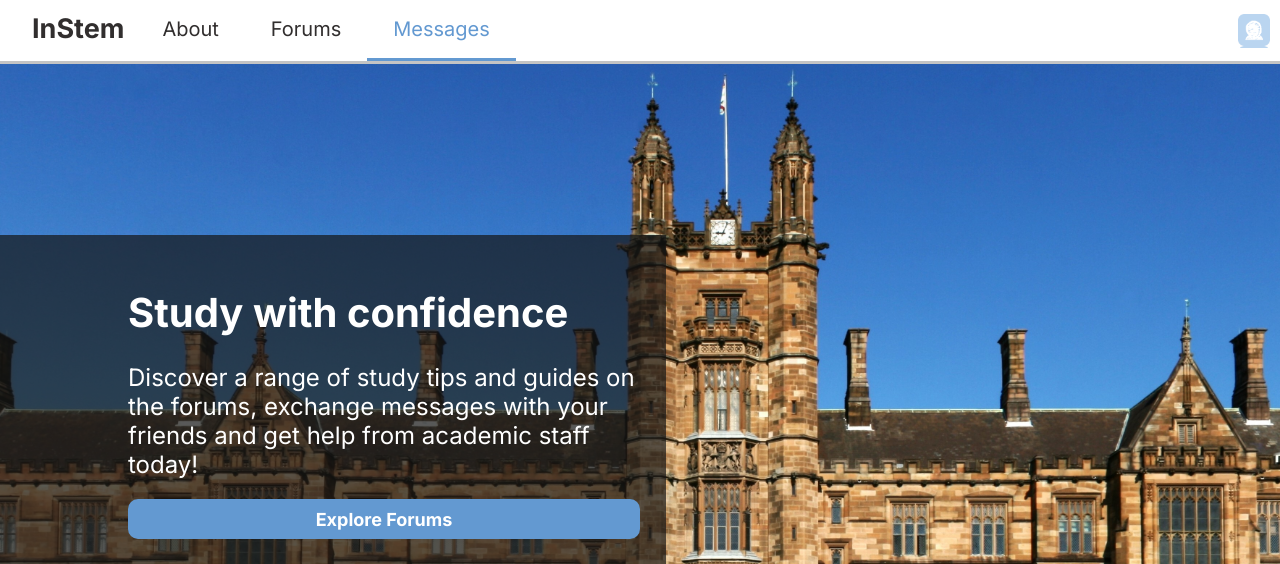
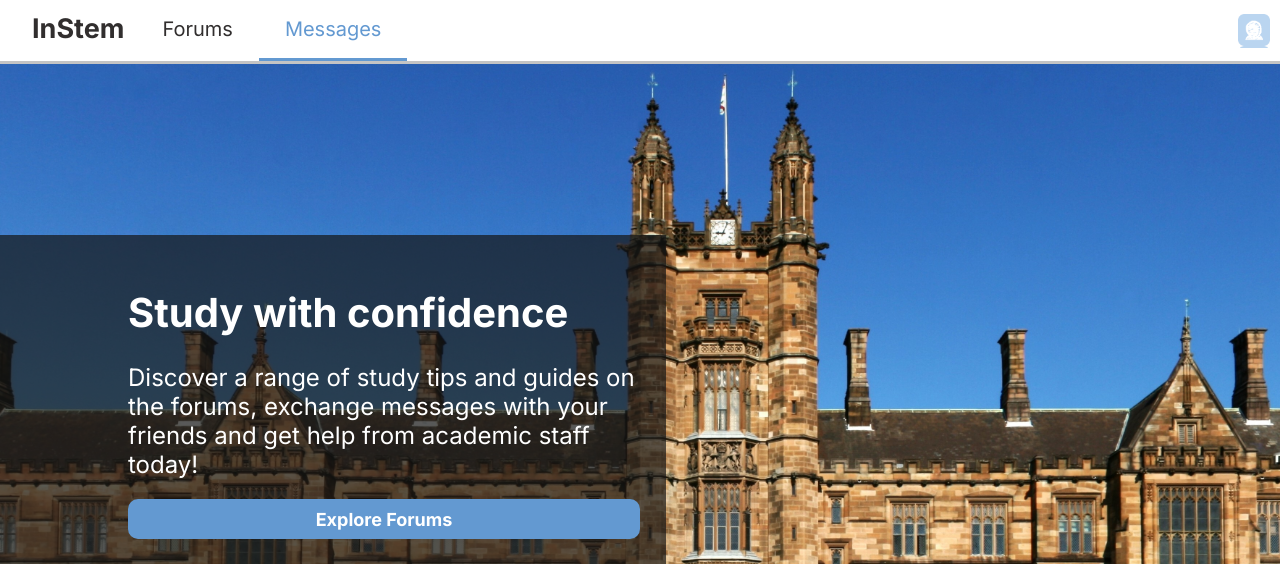
Before and after one commit to AL108/INFO2222-ASG, a Python web app: template src/templates/home.html in a window 1280 px wide. Shown: the top 564 px of the page. Run offline with Jinja, Linux system fonts and the light colour scheme; the template is opened without the code that fills it, so the values that code supplies are empty.

Commit message:
removed about page

```diff
--- a/src/templates/forums.html
+++ b/src/templates/forums.html
@@ -12,7 +12,7 @@
 
     <div class="navbar">
         <a class="website_name">InStem</a>
-        <a href="/about">About</a>
+        <!-- <a href="/about">About</a> -->
         <a class="active" href="/forums">Forums</a>
         <a href="/msg_window">Messages</a>
         <div class="line"></div>
--- a/src/templates/home.html
+++ b/src/templates/home.html
@@ -10,7 +10,7 @@
 </head>
 <div class="navbar">
     <a class="website_name">InStem</a>
-    <a href="/about">About</a>
+    <!-- <a href="/about">About</a> -->
     <a href="/forums">Forums</a>
     <a class="active" href="/msg_window">Messages</a>
     <div class="line"></div>
--- a/src/templates/msg_window.html
+++ b/src/templates/msg_window.html
@@ -12,7 +12,7 @@
 
 <div class="navbar">
     <a class="website_name">InStem</a>
-    <a href="/about">About</a>
+    <!-- <a href="/about">About</a> -->
     <a href="/forums">Forums</a>
     <a class="active" href="/msg_window">Messages</a>
     <div class="line"></div>
```
